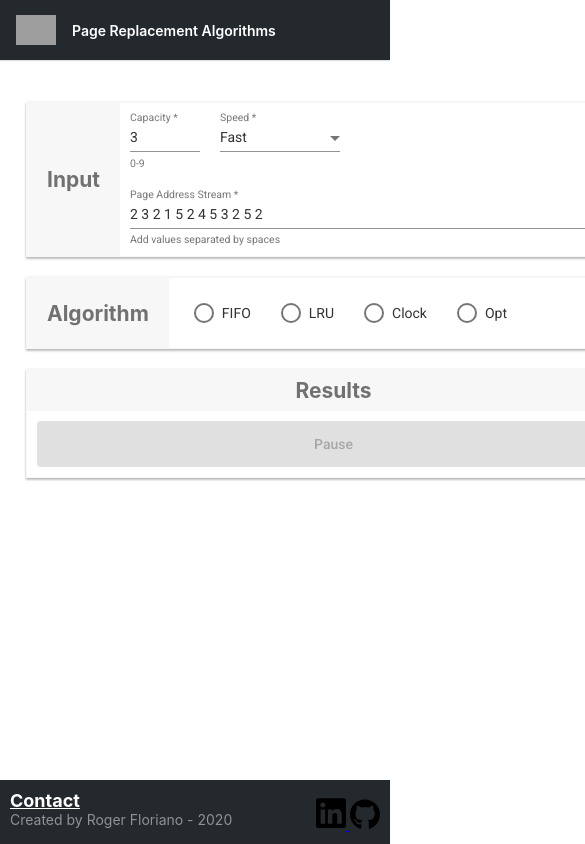
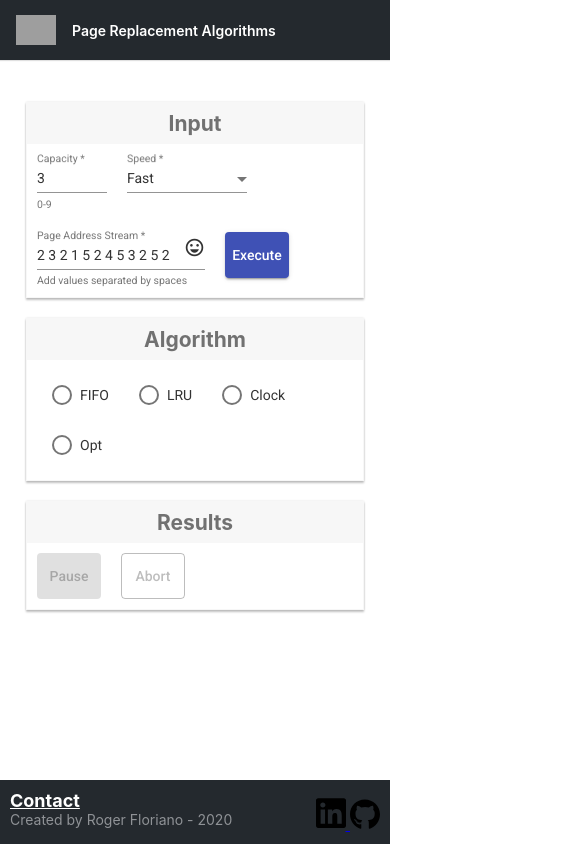
Before and after one commit to petruki/page-replacement-algorithm, an Angular app: page / in a window 390 px wide. Shown: the top 844 px of the page, 585 px wide, since content can reach past the window. Built offline with nearby package versions, Linux system fonts and the light colour scheme; grey boxes are pictures that could not be loaded.

Commit message:
Fixed CSS - Added abort feature

```diff
--- a/src/app/app.component.css
+++ b/src/app/app.component.css
@@ -48,7 +48,7 @@
 }
 
 .section.results {
-  display: grid;
+  display: block;
 }
 
 .result-form {
@@ -82,6 +82,18 @@
   padding: 15px;
 }
 
-@media screen and (max-width: 767px) {}
+@media screen and (max-width: 1000px) {
+  .input-stream-form {
+    width: 50%;
+  }
+}
 
-@media screen and (max-width: 575px) {}
+@media screen and (max-width: 680px) {
+  .section.input {
+    display: block;
+  }
+
+  .input-algorithm-form {
+    display: block;
+  }
+}
--- a/src/app/app.component.html
+++ b/src/app/app.component.html
@@ -57,6 +57,9 @@
     <button mat-raised-button color="{{ paused ? 'primary' : 'warn' }}" style="padding: 5px; margin: inherit;"
       (click)="onControl()" [disabled]="!executing">{{ paused ? 'Resume' : 'Pause' }}</button>
 
+    <button mat-stroked-button color="warn" style="padding: 5px; margin: inherit;"
+      (click)="onAbort()" [disabled]="!executing">Abort</button>
+
     <app-fifo #fifoComponent></app-fifo>
     <app-lru #lruComponent></app-lru>
     <app-clock #clockComponent></app-clock>
--- a/src/app/app.component.ts
+++ b/src/app/app.component.ts
@@ -98,4 +98,22 @@ export class AppComponent implements OnInit {
       this.optComponent.toggle();
   }
 
+  public onAbort() {
+    this.paused = false;
+
+    this.fifoComponent.capacity = undefined;
+    this.lruComponent.capacity = undefined;
+    this.clockComponent.capacity = undefined;
+    this.optComponent.capacity = undefined;
+
+    if (this.algorithmNum === 1)
+      this.fifoComponent.abort();
+    else if (this.algorithmNum === 2)
+      this.lruComponent.abort();
+    else if (this.algorithmNum === 3)
+      this.clockComponent.abort();
+    else if (this.algorithmNum === 4)
+      this.optComponent.abort();
+  }
+
 }
--- a/src/app/page-algorithm.ts
+++ b/src/app/page-algorithm.ts
@@ -17,6 +17,7 @@ export abstract class PageAlgorithm {
 
   protected delayTime: number = 500;
   private paused: boolean = false;
+  private aborted: boolean = false;
 
   protected async loadBlocks(stream: string, capacity: string) {
     this.tiles = [];
@@ -78,21 +79,33 @@ export abstract class PageAlgorithm {
   }
 
   protected async delay(ms: number) {
+    if (this.aborted) {
+      this.abort();
+      throw new Error('Aborted');
+    }
+
     while (this.paused) {
       await new Promise(resolve => setTimeout(resolve, 500));
     }
     return new Promise(resolve => setTimeout(resolve, ms));
   }
 
-  toggle() {
+  public toggle() {
     this.paused = !this.paused;
   }
 
+  public abort() {
+    this.paused = false;
+    this.aborted = !this.aborted;
+  }
+
   public async execute(stream: string, capacity: string, speed: any, app: AppComponent) {
-    this.capacity = Number(capacity);
-    this.delayTime = Number(speed);
-    app.executing = true;
-    await this.loadBlocks(stream, capacity);
+    try {
+      this.capacity = Number(capacity);
+      this.delayTime = Number(speed);
+      app.executing = true;
+      await this.loadBlocks(stream, capacity);
+    } catch (e) {}
     app.executing = false;
   }
 
```
